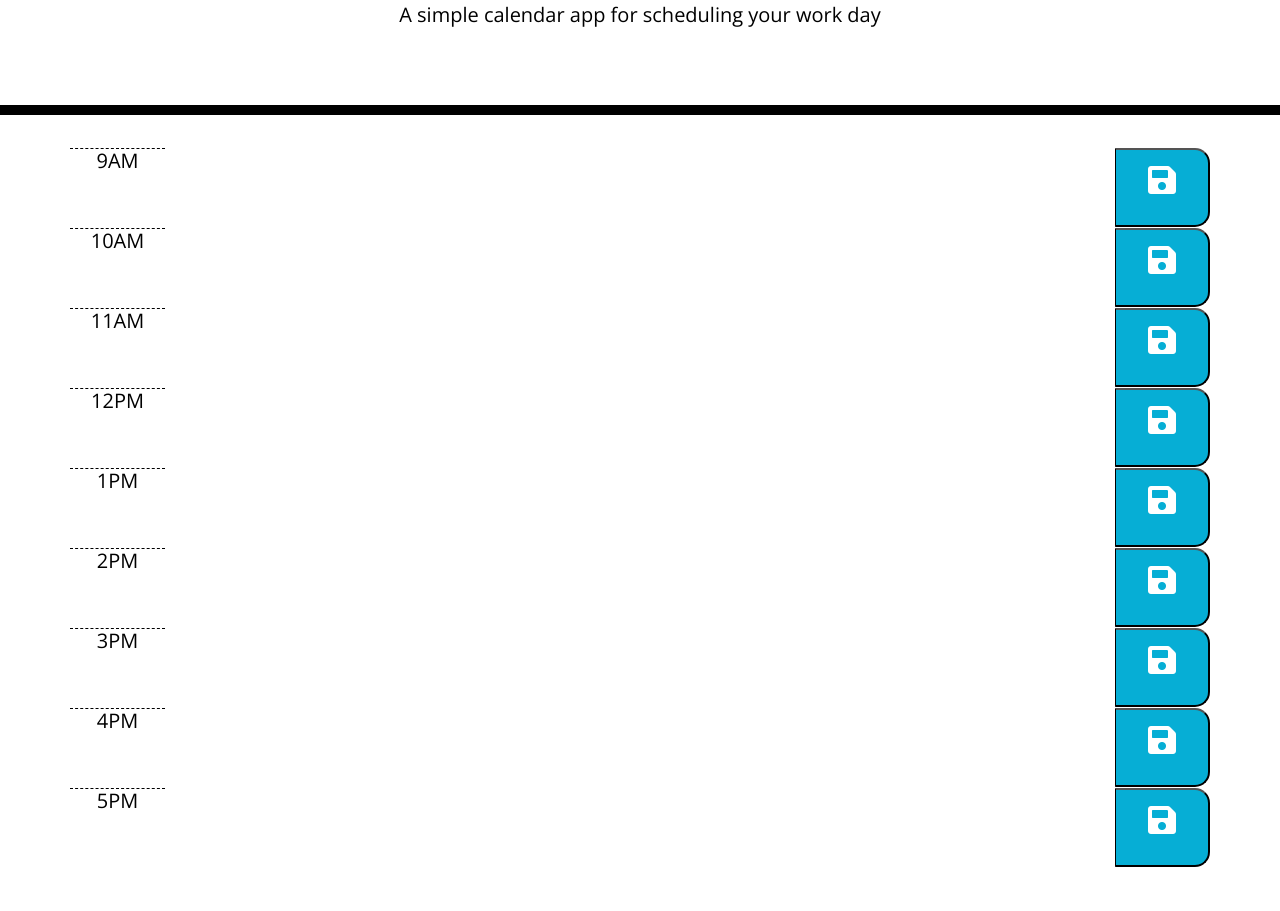
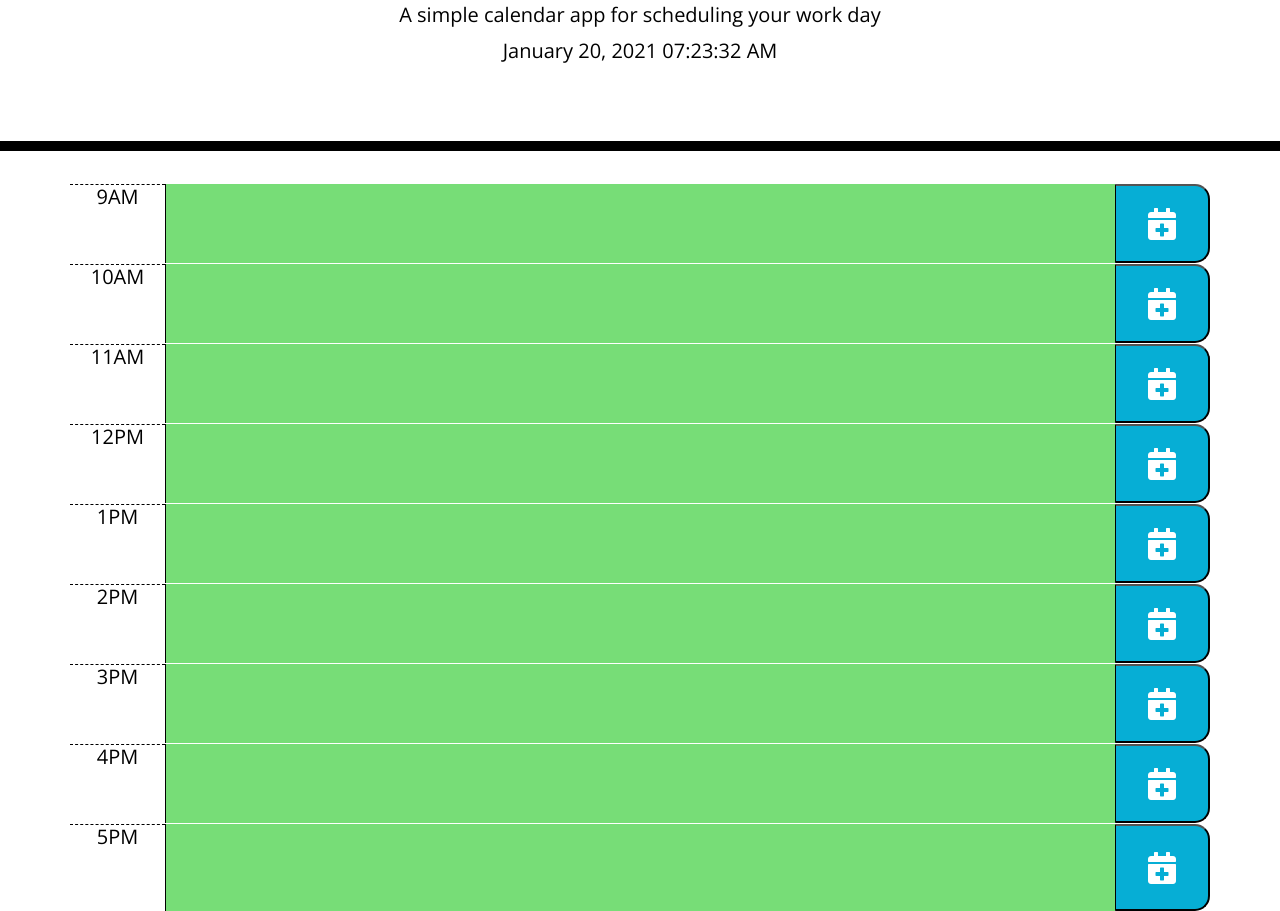
Before and after one commit to xdaedx/work-day, a plain HTML site: page super-disco-master/Develop/index.html in a window 1280 px wide. Shown: the part 153-1064 px from the top of the page. Before the commit the page ends 1020 px from the top, so only its background shows below. Drawn offline with nearby package versions, Linux system fonts and the light colour scheme.

Commit message:
Fixed pathing

```diff
--- a/super-disco-master/Develop/index.html
+++ b/super-disco-master/Develop/index.html
@@ -39,102 +39,106 @@
     <div class="container">
 
       <!-- Timeblocks go here -->
-      <div class="row schedule-row time-block ">
+
+       <!-- 9am -->
+       <div class="row time-block">
 
         <h5 class="col-1 hour">9AM</h5>
 
-        <p class="col-10 description"></p>
+        <textarea class="col-10 description " id="hour-9" ></textarea>
 
-        <button class="col-1 saveBtn"><i class="fas fa-save text-white fa-2x"></i>
-        </button>
+        <button data-hour= "hour-9" class=" saveBtn col-1"><i class="fa fa-calendar-plus fa-2x"></i></button>
 
       </div>
-      <div class="row schedule-row time-block ">
+
+      <!-- 10am -->
+      <div class="row time-block">
 
         <h5 class="col-1 hour">10AM</h5>
 
-        <p class="col-10 description"></p>
+        <textarea class="col-10 description" id="hour-10"></textarea>
 
-        <button class="col-1 saveBtn"><i class="fas fa-save text-white fa-2x"></i>
-        </button>
+        <button data-hour= "hour-10"class=" saveBtn col-1"><i class="fa fa-calendar-plus fa-2x"></i></button>
 
       </div>
 
-      <div class="row schedule-row time-block ">
+      <!-- 11am -->
+      <div class= "row time-block">
 
         <h5 class="col-1 hour">11AM</h5>
 
-        <p class="col-10 description"></p>
+        <textarea class="col-10 description"  id="hour-11"></textarea>
 
-        <button class="col-1 saveBtn"><i class="fas fa-save text-white fa-2x"></i>
-        </button>
+        <button data-hour= "hour-11"class=" saveBtn col-1"><i class="fa fa-calendar-plus fa-2x"></i></button>
 
       </div>
 
-      <div class="row schedule-row time-block ">
+      <!-- 12pm -->
+      <div class="row time-block">
 
         <h5 class="col-1 hour">12PM</h5>
 
-        <p class="col-10 description"></p>
+        <textarea class="col-10 description" id="hour-12"></textarea>
 
-        <button class="col-1 saveBtn"><i class="fas fa-save text-white fa-2x"></i>
-        </button>
+        <button data-hour= "hour-12" class=" saveBtn col-1"><i class="fa fa-calendar-plus fa-2x"></i></button>
 
       </div>
 
-      <div class="row schedule-row time-block ">
+      <!-- 1pm -->
+      <div class="row time-block">
 
-        <h5 class="col-1 hour">1PM</h5>
+        <h5 class="col-1 hour ">1PM</h5>
 
-        <p class="col-10 description"></p>
+        <textarea class="col-10 description" id="hour-13" ></textarea>
 
-        <button class="col-1 saveBtn"><i class="fas fa-save text-white fa-2x"></i>
-        </button>
+        <button data-hour= "hour-13" class=" saveBtn col-1"><i class="fa fa-calendar-plus fa-2x"></i></button>
 
       </div>
 
-      <div class="row schedule-row time-block ">
+      <!-- 2pm -->
+      <div class="row time-block">
 
         <h5 class="col-1 hour">2PM</h5>
 
-        <p class="col-10 description"></p>
+        <textarea class="col-10 description" id="hour-14"></textarea>
 
-        <button class="col-1 saveBtn"><i class="fas fa-save text-white fa-2x"></i>
-        </button>
+        <button data-hour= "hour-14" class=" saveBtn col-1"><i class="fa fa-calendar-plus fa-2x"></i></button>
 
       </div>
 
-      <div class="row schedule-row time-block ">
+      <!-- 3pm -->
+      <div class="row time-block">
 
         <h5 class="col-1 hour">3PM</h5>
 
-        <p class="col-10 description"></p>
+        <textarea class="col-10 description" id="hour-15"></textarea>
 
-        <button class="col-1 saveBtn"><i class="fas fa-save text-white fa-2x"></i>
-        </button>
+        <button data-hour= "hour-15" class=" saveBtn col-1"><i class="fa fa-calendar-plus fa-2x"></i></button>
 
       </div>
 
-      <div class="row schedule-row time-block ">
+      <!-- 4pm -->
+      <div class="row time-block">
 
         <h5 class="col-1 hour">4PM</h5>
 
-        <p class="col-10 description"></p>
+        <textarea class="col-10 description"  id="hour-16"></textarea>
 
-        <button class="col-1 saveBtn"><i class="fas fa-save text-white fa-2x"></i>
-        </button>
+        <button data-hour= "hour-16" class=" saveBtn col-1"><i class="fa fa-calendar-plus fa-2x"></i></button>
 
       </div>
 
-      <div class="row schedule-row time-block ">
+      <!-- 5pm -->
+      <div class="row time-block">
 
-        <h5 class="col-1 hour">5PM</h5>
+        <h5 class="col-1 hour h-100">5PM</h5>
 
-        <p class="col-10 description"></p>
+        <textarea class="col-10 description"  id="hour-17"></textarea>
 
-        <button class="col-1 saveBtn"><i class="fas fa-save text-white fa-2x"></i>
-        </button>
+        <button data-hour= "hour-17" class=" saveBtn col-1"><i class="fa fa-calendar-plus fa-2x"></i></button>
+
       </div>
+
 
     </div>
 
@@ -143,5 +147,9 @@
 
     <!-- MomentJS -->
     <script src="https://cdnjs.cloudflare.com/ajax/libs/moment.js/2.24.0/moment.min.js"></script>
+
+    <!-- JS -->
+      <script src="./script.js"></script>
+
   </body>
 </html>
```
